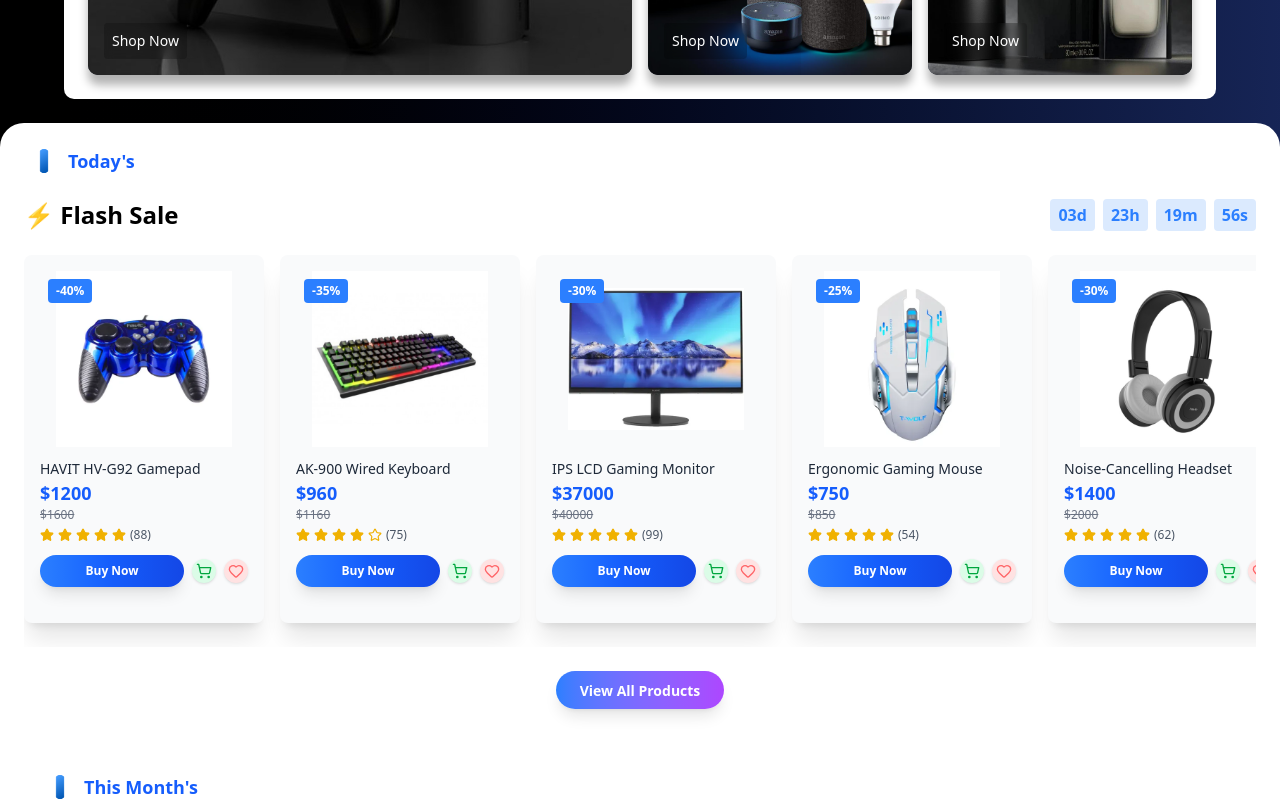
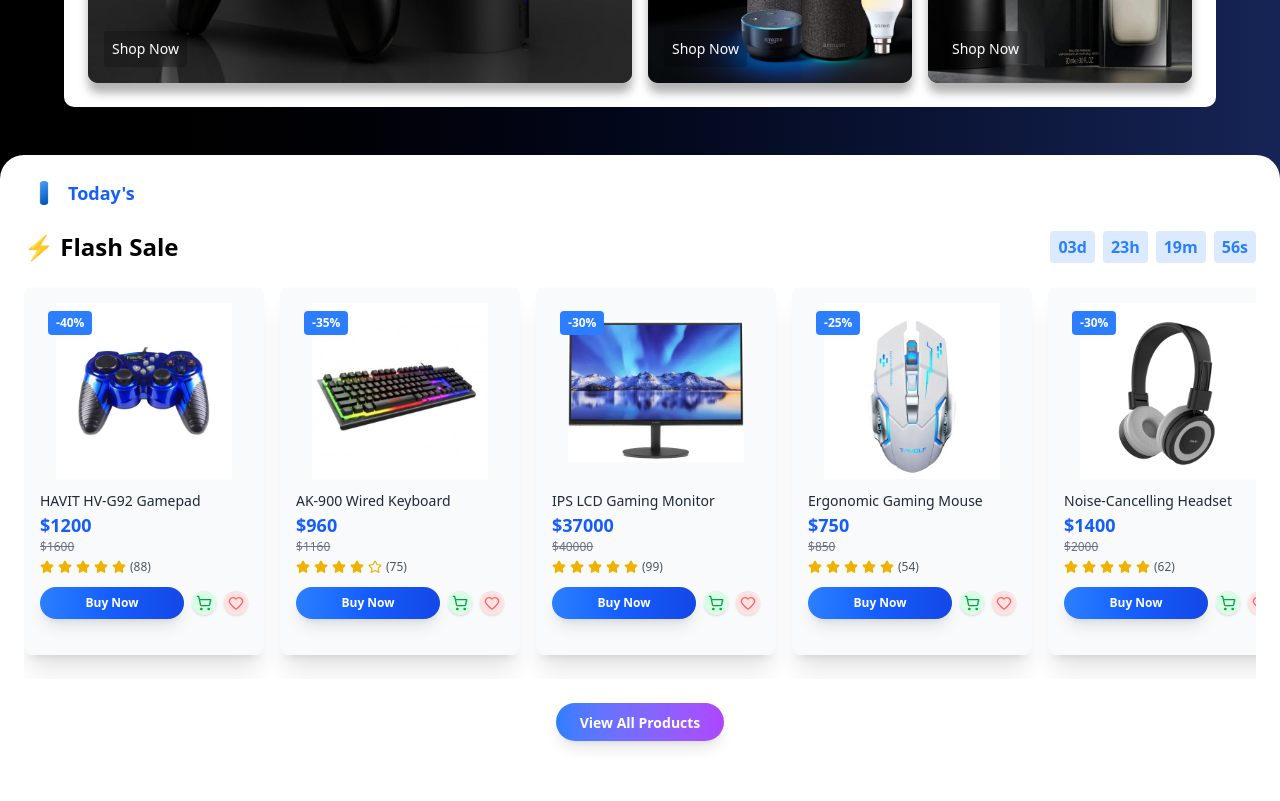
Before and after one commit to sazid-zero/ShopNest-E-Commerce-Web-App, a React (Vite) app: page / in a window 1280 px wide. Shown: the part 1200-2001 px from the top of the page. Built offline with nearby package versions, Linux system fonts and the light colour scheme.

Commit message:
padding update

```diff
--- a/src/components/Featured.tsx
+++ b/src/components/Featured.tsx
@@ -14,7 +14,7 @@
 const NewArrival = () => {
     return (
         <>
-            <div className="px-6 pt-4 mb-4">
+            <div className="px-6 pt-4 mb-6">
         <span className="flex gap-1 items-center">
           <img src="/bar.png" alt="bar" className="h-6 w-10" />
           <p className="text-white font-bold text-lg">Featured</p>
--- a/src/components/FlashSale.tsx
+++ b/src/components/FlashSale.tsx
@@ -130,7 +130,7 @@
 
 
     return (
-        <div className="bg-white rounded-t-3xl mt-6 mx-auto p-6">
+        <div className="bg-white rounded-t-3xl mt-12 mx-auto p-6">
             {/* Header */}
             <span className="flex gap-1 items-center mb-6">
             <img src="/bar.png" alt="bar" className="h-6 w-10" />
```
